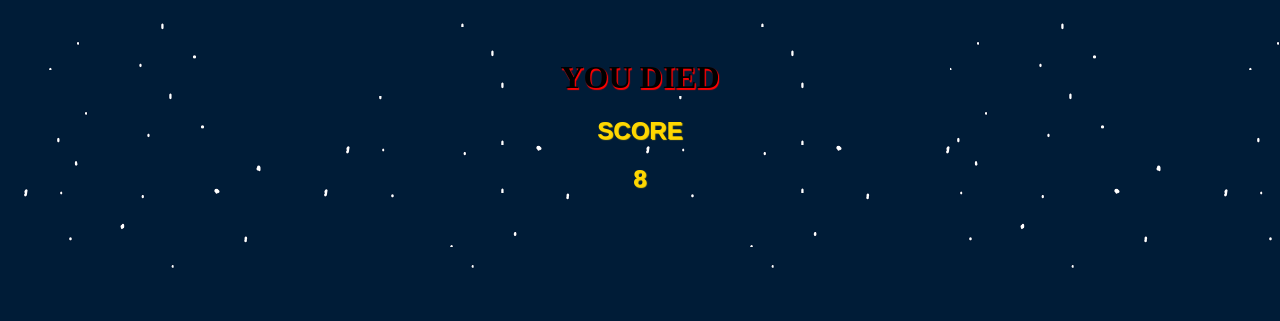
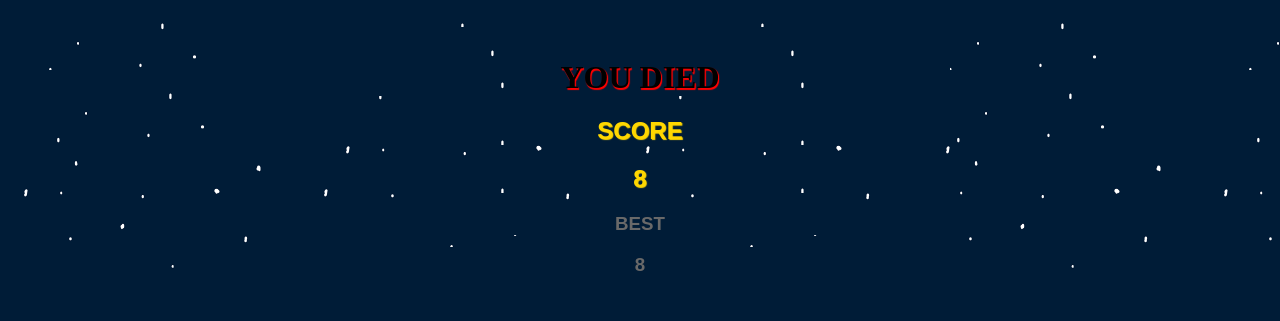
Before and after one commit to otsokeuda/game, a plain HTML site: page index.html in a window 1280 px wide. Both pictures are taken after a click on the element "START GAME". Shown: the top 321 px of the page. Drawn offline with Linux system fonts and the light colour scheme.

Commit message:
highscore

```diff
--- a/index.html
+++ b/index.html
@@ -24,7 +24,8 @@
         <h1 class="died">YOU DIED</h1>
         <h2 class="ot">SCORE</h2>
         <h2 class="ot" id="res"></h2>
-
+        <h3 class="high">BEST</h3>
+        <h3 id="high"></h3>
     </div>
 
 </body>
--- a/script.js
+++ b/script.js
@@ -3,6 +3,8 @@ var block = document.getElementById("block");
 var counter=0;
 var foo = document.getElementById('game');
 var oo = document.getElementById('over');
+
+
 
 var ctx = document.getElementById("canvas").getContext("2d"),
     canvasTemp = document.createElement("canvas"),
@@ -55,6 +57,7 @@ function jump(){
 
 
 function start(){
+
 
     setInterval(function() {
         let characterTop = parseInt(window.getComputedStyle(character).getPropertyValue("top"));
@@ -152,6 +155,20 @@ function start(){
             clearInterval(result);
             document.getElementById("res").innerHTML = result;
         }
+
+        var highscore = localStorage.getItem("highscore");
+
+        if(highscore !== null){
+            if (result > highscore) {
+                localStorage.setItem("highscore", result);
+            }
+        }
+        else{
+            localStorage.setItem("highscore", result);
+        }
+
+        document.getElementById("high").innerHTML = highscore;
+
     }, 10);
 
    if(foo.style.display == '' || foo.style.display == 'none'){
--- a/style.css
+++ b/style.css
@@ -139,6 +139,10 @@
     text-shadow:
         1px 1px 1px gold;
 }
+#high, .high{
+    font-family: 'Orbitron', sans-serif;
+    color: dimgray;
+}
 #canvas {
     position: absolute;
     width: 500px;
```
